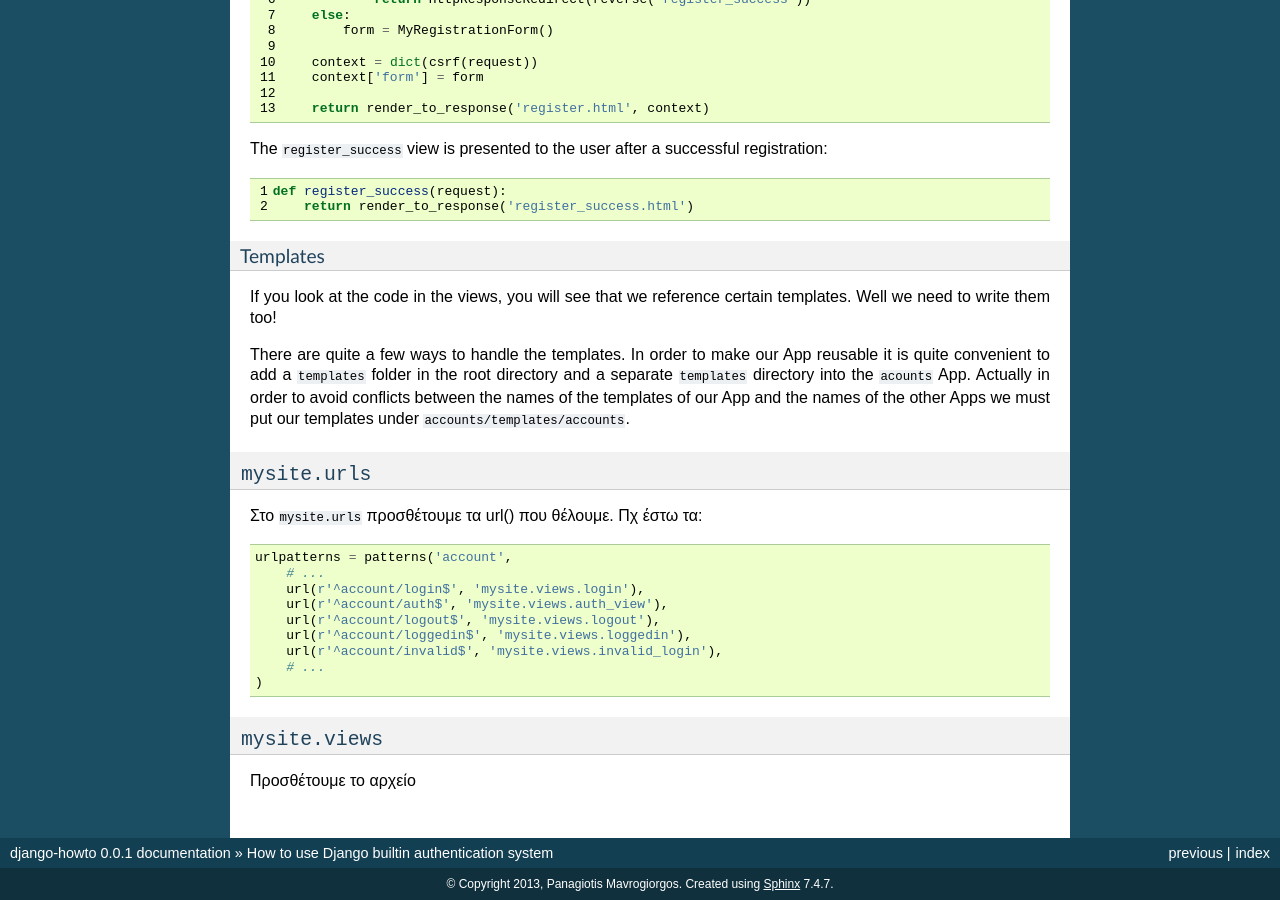
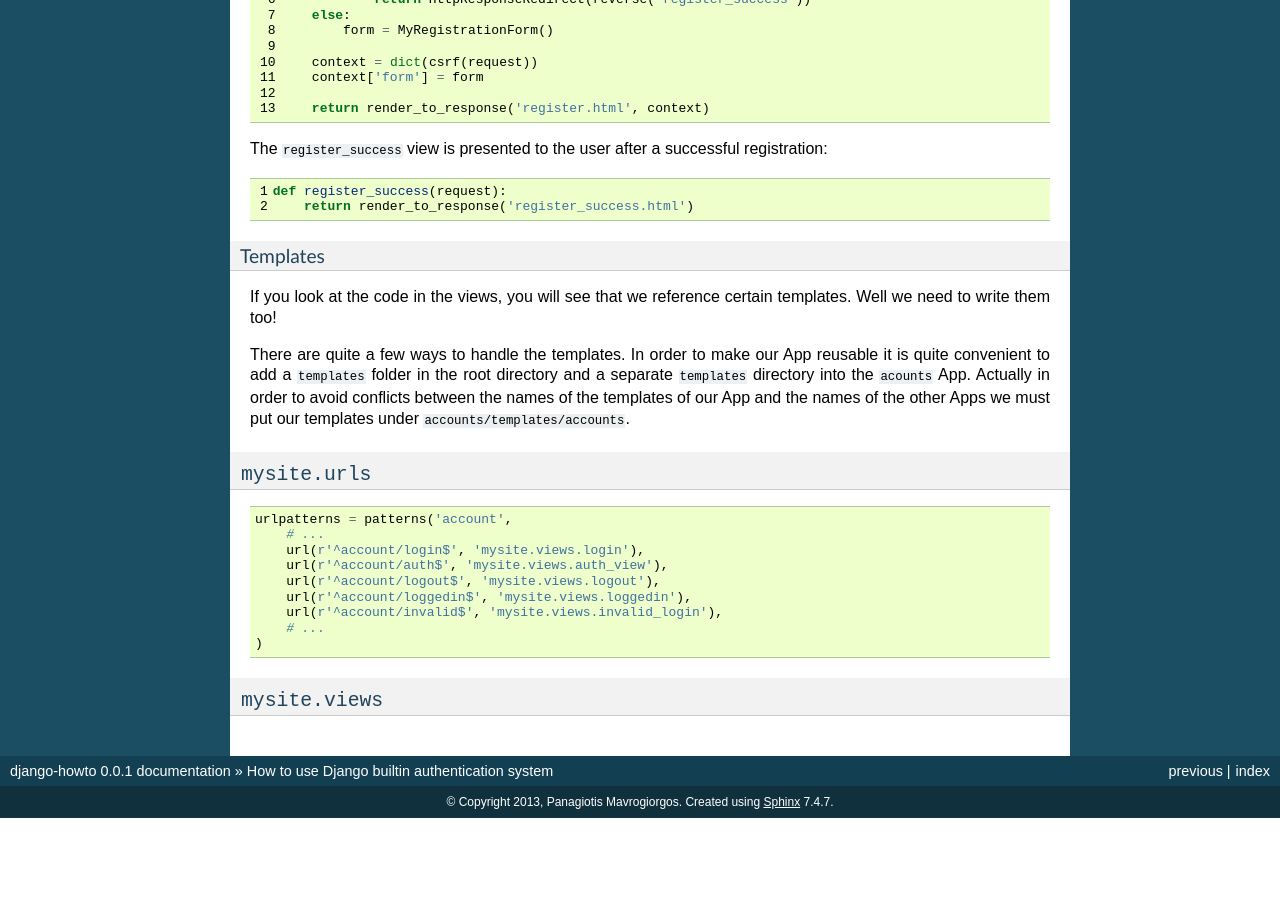
Before and after one commit to pmav99/howto, a Sphinx documentation site: the page built from docs/source/use_builtin_auth_system.rst, in a window 1280 px wide and 900 px high, scrolled down 4194 px. Built offline with Sphinx 7.4.7, drawn with Linux system fonts in a browser that asks for light colours; after the commit the page ends 5012 px from its top, so only the background shows below that.

Commit message:
Improve documentation

```diff
--- a/docs/source/use_builtin_auth_system.rst
+++ b/docs/source/use_builtin_auth_system.rst
@@ -230,8 +230,6 @@ our App and the names of the other Apps we must put our templates under
 ``mysite.urls``
 ---------------
 
-Στο ``mysite.urls`` προσθέτουμε τα url() που θέλουμε. Πχ έστω τα:
-
 .. code-block:: python
 
     urlpatterns = patterns('account',
@@ -247,6 +245,4 @@ our App and the names of the other Apps we must put our templates under
 ``mysite.views``
 ----------------
 
-Προσθέτουμε το αρχείο
-
 .. _the github repo: https://github.com/pmav99/howto/tree/master/source/use_builtin_auth_system
```
